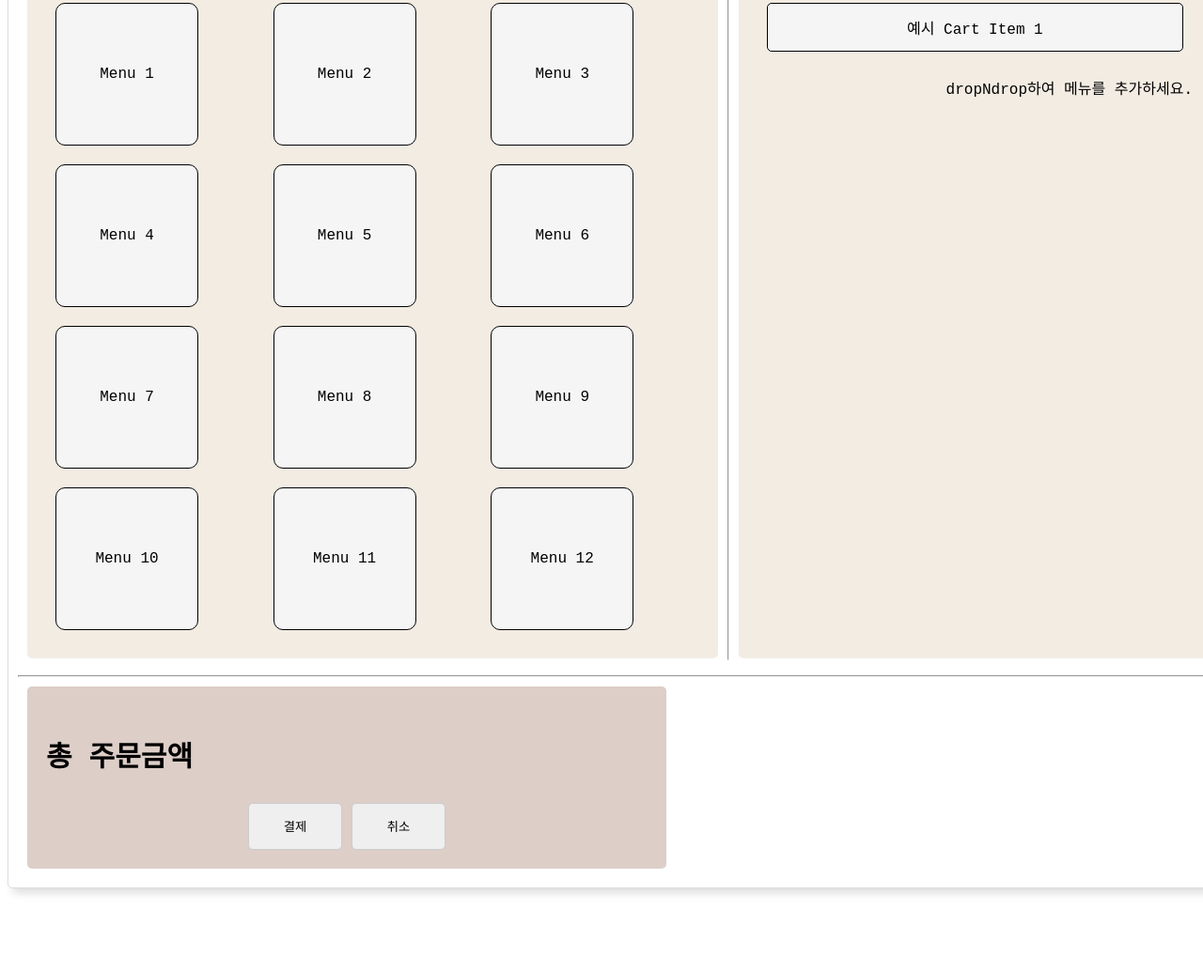
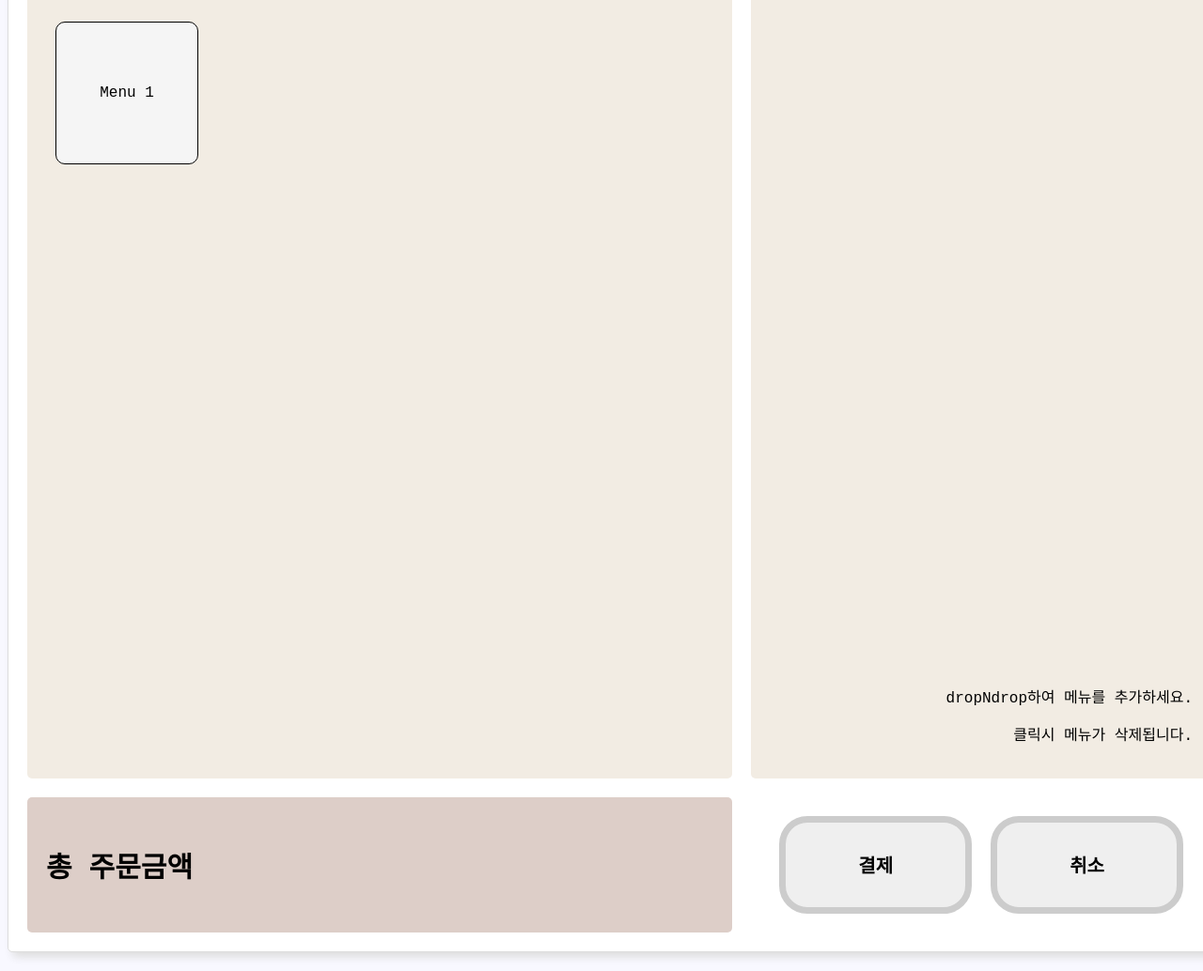
Before and after one commit to guo7404/DIT_JAVASCRIPT, a plain HTML site: page kiosk/main.html in a window 1280 px wide. Shown: the part 444-1478 px from the top of the page at 94% size. Before the commit the page ends 1410 px from the top, so only its background shows below. Drawn offline with Linux system fonts and the light colour scheme.

Commit message:
add kiosk

```diff
--- a/kiosk/kiosk.css
+++ b/kiosk/kiosk.css
@@ -1,10 +1,14 @@
-#logo {
-    width: 400px;
-    display: block;
-    margin-left: auto;
-    margin-right: auto;
+body {
+    background-color: ghostwhite;
+    font-family: 'Courier New', Courier, monospace;
 }
+h1 {
+    justify-content: center;
+    text-align: center;
+}
+/* ============================================== */
 #managerMenu {
+    width: 260px;
     display: flex;
     flex-direction: row;
     padding: 10px;
@@ -13,52 +17,30 @@
     border-radius: 4px;
     margin-top: 5px;
 }
-
 #managerMenu a {
     text-decoration: none;
     color: #333;
     line-height: 1.8;
     padding: 0 10px;
 }
-
 #managerMenu a:hover {
     color: #007bff;
 }
-
-
-.manager-area {
-    display: flex;
-    /* flex-direction: row; */
-    justify-content: right;
-
+#logo {
+    width: 350px;
+    display: block;
+    margin-left: auto;
+    margin-right: auto;
 }
-
-body {
-    background-color: white;
-    font-family: 'Courier New', Courier, monospace;
-
-}
-
-h1 {
-    justify-content: center;
-    text-align: center;
-}
-
 #main_wrap {
     width: 1280px;
     /*height: 800px;*/
-
     background-color: #FFF;
-
     margin: 20px auto;
-
     border: 1px solid #DDD;
     border-radius: 5px;
-
     box-shadow: 5px 5px 10px #DDD;
-
     padding: 10px;
-
 }
 #cartButton {
     display: flex;
@@ -70,46 +52,75 @@ h1 {
     height: 50px;
     border: 1px solid #ccc;
     border-radius: 5px;
-
 }
-
 #menuItems {
     display: grid;
     grid-template-columns: repeat(3,1fr);
     /* grid-auto-flow: dense; */
+    /* height: 800px; */
+    max-height: 800px;
+    overflow-y: auto;
+    /* overflow: hidden; */
 }
 #cartItems {
     /* display: grid; */
-    /* height: 500px; */
-    max-height: fit-content;
+    height: 700px;
+    /* max-height: fit-content; */
     overflow-y: auto;
+}
+::-webkit-scrollbar {
+    display: none;
 }
 #menuArea {
     background-color:#f2ece3;
-    width: 60vw;
+    width: 60%;
     /* height: 70vh; */
     padding: 20px;
     margin: 10px;
     border-radius: 5px;
 }
-
 #cartArea {
     background-color:#f2ece3;
-    width: 40vw;
+    width: 38%;
     /* height: 70vh; */
     padding: 20px;
     margin: 10px;
     border-radius: 5px;
 }
 #paymentArea {
+    display: flex;
+    flex-direction: row;
+}
+#paymentText {
     background-color:#ddcec8;
-    width: 50%;
+    width: 60%;
     /* height: 70vh; */
     padding: 20px;
     margin: 10px;
     border-radius: 5px;
 }
-
+#paymentButton {
+    /* background-color:#ddcec8; */
+    width: 38%;
+    /* height: 70vh; */
+    padding: 20px;
+    margin: 10px;
+    border-radius: 5px;
+    display: flex;
+    /* flex-direction: column; */
+    justify-content: center;
+    align-items: center;
+}
+#paymentButton button {
+    width: 100%;
+    height: 100%;
+    margin: 10px;
+    border: 7px solid #ccc;
+    border-radius: 30px;
+    font-size: 20px;
+    font-weight: bold;
+}
+/* ============================================== */
 .menu {
     height: 150px;
     width: 150px;
@@ -120,8 +131,8 @@ h1 {
     display: flex;
     justify-content: center;
     align-items: center;
+    cursor: grab;
 }
-
 #cartItems .cartItem {
     height: 50px;
     background-color: whitesmoke;
@@ -132,14 +143,10 @@ h1 {
     justify-content: center;
     align-items: center;
 }
-
 .container {
     display: flex;
     flex-direction: row;
 }
-
-
-
 .cloned-menu {
     width: 100%;
     height: 40px;
@@ -149,7 +156,11 @@ h1 {
     border-radius: 5px;
     box-shadow: 0 2px 4px rgba(0,0,0,0.1);
 }
-
+.manager-area {
+    display: flex;
+    /* flex-direction: row; */
+    justify-content: right;
+}
 .paymentConfirm {
     display: flex;
     flex-direction: column;
--- a/kiosk/kiosk.js
+++ b/kiosk/kiosk.js
@@ -1,14 +1,16 @@
-let sumPrice = 0;
-
-
+let totalPrice = 0;
 
 $(document).ready(function() {
     $("#managerBtn").click(function() {
         $("#managerMenu").slideToggle();
     });
 
-    $("#cartButton").click(function() {
-        alert(`${sumPrice}원 결제완료!`);
+    $("#checkBtn").click(function() {
+        alert(`${totalPrice}원 결제완료!`);
+        location.reload();
+    });
+
+    $("#cancelBtn").click(function() {
         location.reload();
     });
 });
--- a/kiosk/main.html
+++ b/kiosk/main.html
@@ -9,28 +9,27 @@
     <script src="kiosk.js"></script>
 </head>
 <body>
-    <!-- <hr> -->
-
     <!-- 관리자 버튼 -->
-    <!-- <div class="manager-area" id="managerArea"></div>
+    <div class="manager-area" id="managerArea"></div>
     <button id="managerBtn" >관리자 메뉴</button>
     <div id="managerMenu" class="hidden">
-        <a href="#">메뉴추가</a><br>
-        <a href="#">메뉴삭제</a><br>
-        <a href="#">매출이익</a>
+        <!-- <a href="#">메뉴추가</a><br>
+        <a href="#">메뉴삭제</a><br> -->
+        <a href="#">판매내역</a>
     </div>
-</div> -->
-<img src="img/로고.png" alt="logo" id="logo">
-
-
+</div>
+<h1 style="text-align: center; font-size: 100px; font-weight: bold;">Coffee.</h1>
 <div id="main_wrap">
         <div class="container">
             <div id="menuArea">
                 <!-- Menu items will be dynamically added here -->
-                <h1>Menu</h1>
+                <h1 style="text-decoration: underline;">Menu</h1>
                 <div class="box" id="menuItems">
-                    <div draggable="true" class="menu">Menu 1</div>
-                    <div draggable="true" class="menu">Menu 2</div>
+                    <div draggable="true" class="menu">Menu 1
+                        <!-- <a1>아메리카노</a1>
+                        <a2>1000원</a2> -->
+                    </div>
+                    <!-- <div draggable="true" class="menu">Menu 2</div>
                     <div draggable="true" class="menu">Menu 3</div>
                     <div draggable="true" class="menu">Menu 4</div>
                     <div draggable="true" class="menu">Menu 5</div>
@@ -40,17 +39,18 @@
                     <div draggable="true" class="menu">Menu 9</div>
                     <div draggable="true" class="menu">Menu 10</div>
                     <div draggable="true" class="menu">Menu 11</div>
-                    <div draggable="true" class="menu">Menu 12</div>
+                    <div draggable="true" class="menu">Menu 12</div> -->
                 </div>
             </div>
-            <hr>
+            <!-- <br> -->
             <div id="cartArea">
-                <h1>Cart</h1>
+                <h1 style="text-decoration: underline;">Cart</h1>
                 <div class="box" id="cartItems">
-                    <div class="cartItem">예시 Cart Item 1</div>
+                    <!-- <div class="cartItem">예시 Cart Item 1</div> -->
                 </div>
 
                 <p style="text-align: right;">dropNdrop하여 메뉴를 추가하세요.</p>
+                <p style="text-align: right;">클릭시 메뉴가 삭제됩니다.</p>
             </div>
                 <!-- <br> -->
                 <!-- <hr> -->
@@ -58,17 +58,21 @@
 
 
         </div>
-        <hr>
+        <!-- <br> -->
          <div id="paymentArea">
+            <div id="paymentText">
                 <p style="font-size: 30px; font-weight: bold;">총 주문금액</p>
-            <div id="cartButton">
-            <button>결제</button>
-            <button>취소</button>
+                <!-- <p style="font-size: 50px; font-weight: bold;">1000000원</p> -->
+            </div>
+            <div id="paymentButton">
+                <button id="checkBtn">결제</button>
+                <button id="cancelBtn">취소</button>
             </div>
             <!-- <div id="paymentArea">
                 <h1>결제란</h1>
                 <p></p>
             </div> -->
+        </div>
     </div>
 
     <!-- 결제확인 -->
```
Lines whose indentation alone changed are shown as unchanged.
